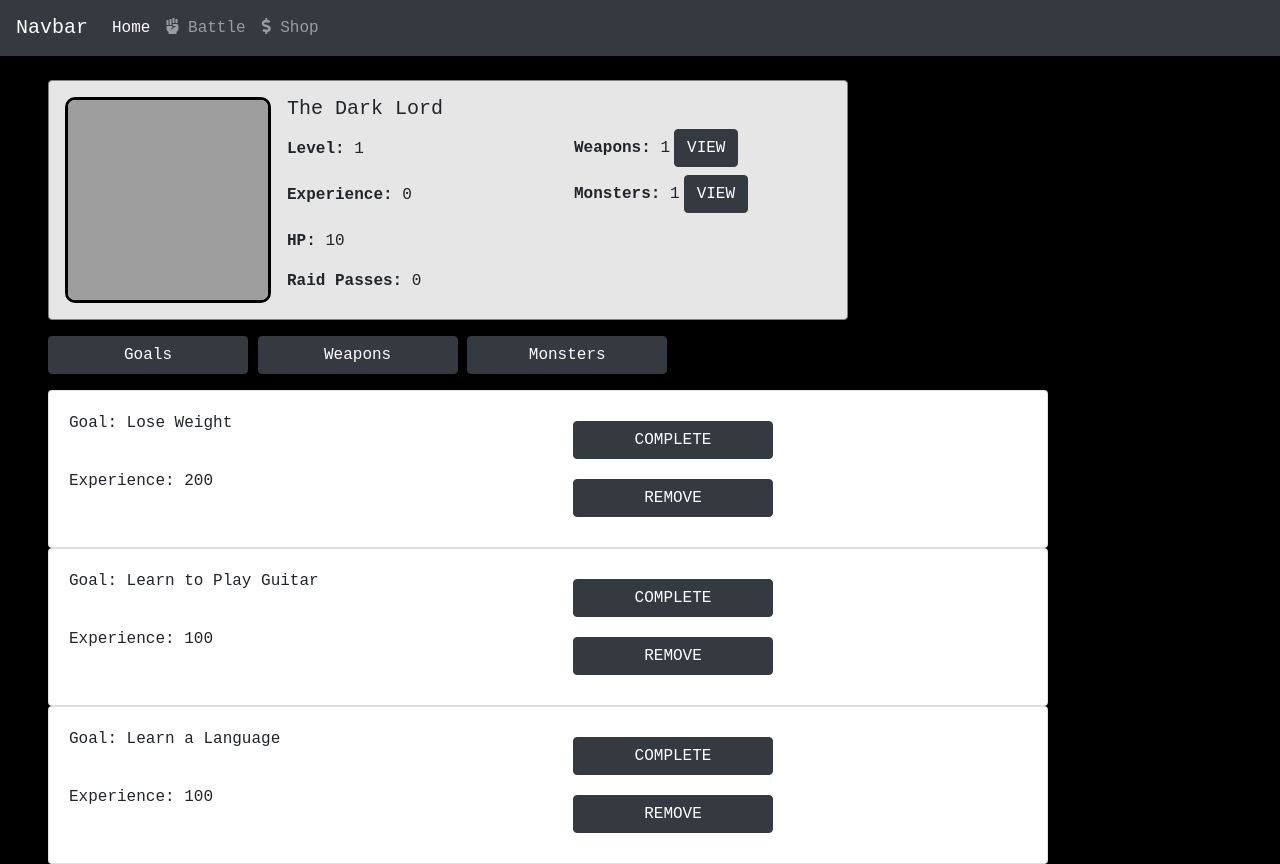
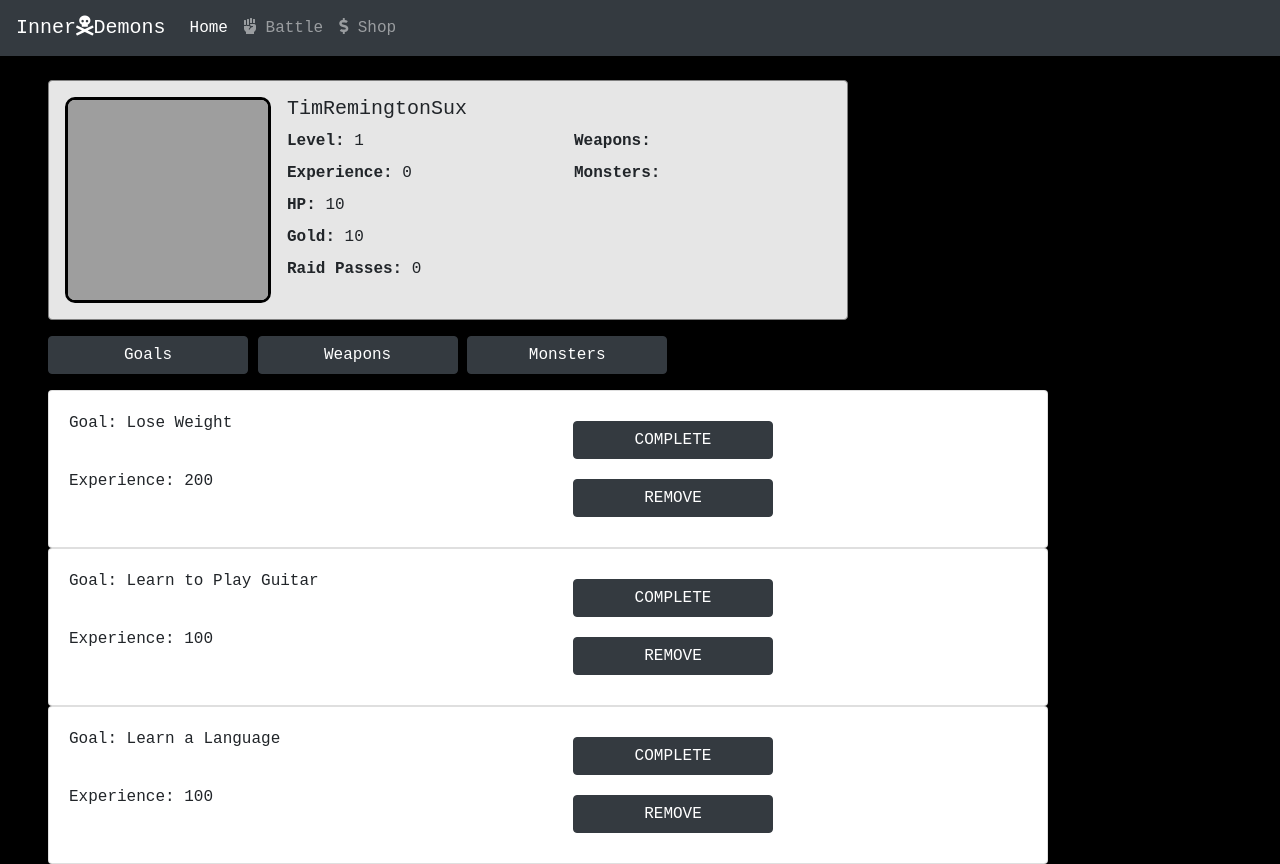
Before and after one commit to TimRemington/inner-demons-frontend, a website: page index.html in a window 1280 px wide. Drawn offline with nearby package versions, Linux system fonts and the light colour scheme; grey boxes are pictures that could not be loaded.

Commit message:
working userData

```diff
--- a/index.html
+++ b/index.html
@@ -11,7 +11,7 @@
 
 <body>
   <nav class="navbar navbar-expand-lg navbar-dark bg-dark">
-    <a class="navbar-brand" href="#">Navbar</a>
+    <a class="navbar-brand" href="#">Inner<i class="fas fa-skull-crossbones"></i>Demons</a>
     <button class="navbar-toggler" type="button" data-toggle="collapse" data-target="#navbarSupportedContent" aria-controls="navbarSupportedContent" aria-expanded="false" aria-label="Toggle navigation">
     <span class="navbar-toggler-icon"></span>
   </button>
@@ -36,25 +36,28 @@
       <img class="mr-3" id='userImg' src="https://placekitten.com/200/200" alt="Generic placeholder image">
       <div class="media-body">
 
-        <h5 class="mt-0">The Dark Lord</h5>
+        <h5 class="mt-0" id='userName'></h5>
         <div class='row'>
-          <div class='col mt-2'><strong>Level: </strong> 1</div>
-          <div class='col'><strong>Weapons: </strong> 1<button id='viewWeapons' class='mx-1 btn btn-dark'>VIEW</button></div>
+          <div class='col' id='userLevel'><strong>Level: </strong></div>
+          <div class='col' id='userWeapons'><strong>Weapons: </strong></div>
         </div>
         <div class='row mt-2'>
-          <div class='col mt-2'><strong>Experience: </strong> 0</div>
-          <div class='col'><strong>Monsters: </strong> 1<button id='viewMonsters' class='mx-1 btn btn-dark'>VIEW</button></div>
+          <div class='col' id='userXP'><strong>Experience: </strong></div>
+          <div class='col' id='userMonsters'><strong>Monsters: </strong></div>
         </div>
-        <div class='row mt-3'>
-          <div class='col'><strong>HP: </strong> 10</div>
+        <div class='row mt-2'>
+          <div class='col' id='userHP'><strong>HP: </strong></div>
         </div>
-        <div class='row mt-3'>
-          <div class='col'><strong>Raid Passes: </strong> 0</div>
+        <div class='row mt-2'>
+          <div class='col' id='userGold'><strong>Gold: </strong></div>
+        </div>
+        <div class='row mt-2'>
+          <div class='col' id='userPasses'><strong>Raid Passes: </strong></div>
         </div>
       </div>
     </div>
   </div>
-  <div class = 'mt-3 ml-5'>
+  <div class='mt-3 ml-5'>
     <button class="btn btn-dark dropdown-btn" type="button" data-toggle="collapse" data-target="#goalsDropdown" aria-expanded="true" aria-controls="collapseExample">
     Goals
   </button>
--- a/index.js
+++ b/index.js
@@ -2,6 +2,26 @@ document.addEventListener(`DOMContentLoaded`, () => {
   const goalsDropdown = document.querySelector('#goalsDropdown');
   const weaponsDropdown = document.querySelector('#weaponsDropdown');
   const monstersDropdown = document.querySelector('#monstersDropdown');
+  const userName = document.querySelector('#userName');
+  const userLevel = document.querySelector('#userLevel');
+  const userXP = document.querySelector('#userXP');
+  const userWeapons = document.querySelector('#userWeapons');
+  const userMonsters = document.querySelector('#userMonsters');
+  const userHP = document.querySelector('#userHP');
+  const userPasses = document.querySelector('#userPasses');
+  const userGold = document.querySelector('#userGold');
+
+  const userData = {
+          id: 1,
+          name: 'TimRemingtonSux',
+          level: 1,
+          gold: 10,
+          hp: 10,
+          xp: 0,
+          points_toward_pass: 0,
+          passes: 0,
+          image: ''
+        }
   const goalsData = [{
       id: 1,
       name: 'Lose Weight',
@@ -67,13 +87,20 @@ document.addEventListener(`DOMContentLoaded`, () => {
           image: 'https://placekitten.com/150/150'
         }];
 
-
+  setUser(userData);
   makeGoalCard(goalsData);
   makeWeaponsCard(weaponsData);
   makeMonstersCard(monstersData);
 });
 
-
+function setUser (userData) {
+  userName.innerText += userData.name;
+  userLevel.innerHTML += userData.level;
+  userXP.innerHTML += userData.xp;
+  userHP.innerHTML += userData.hp;
+  userGold.innerHTML += userData.gold;
+  userPasses.innerHTML += userData.passes;
+}
 
 function makeGoalCard(data) {
   data.forEach(x => {
```
Lines whose indentation alone changed are shown as unchanged.
